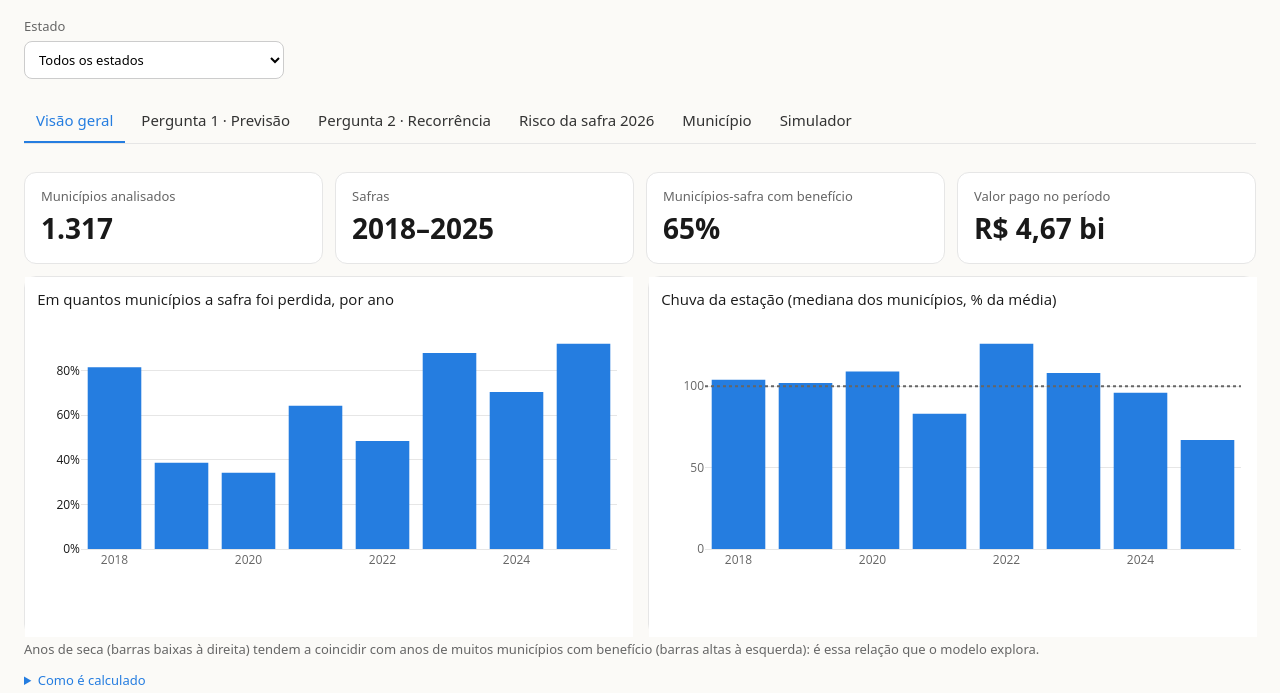
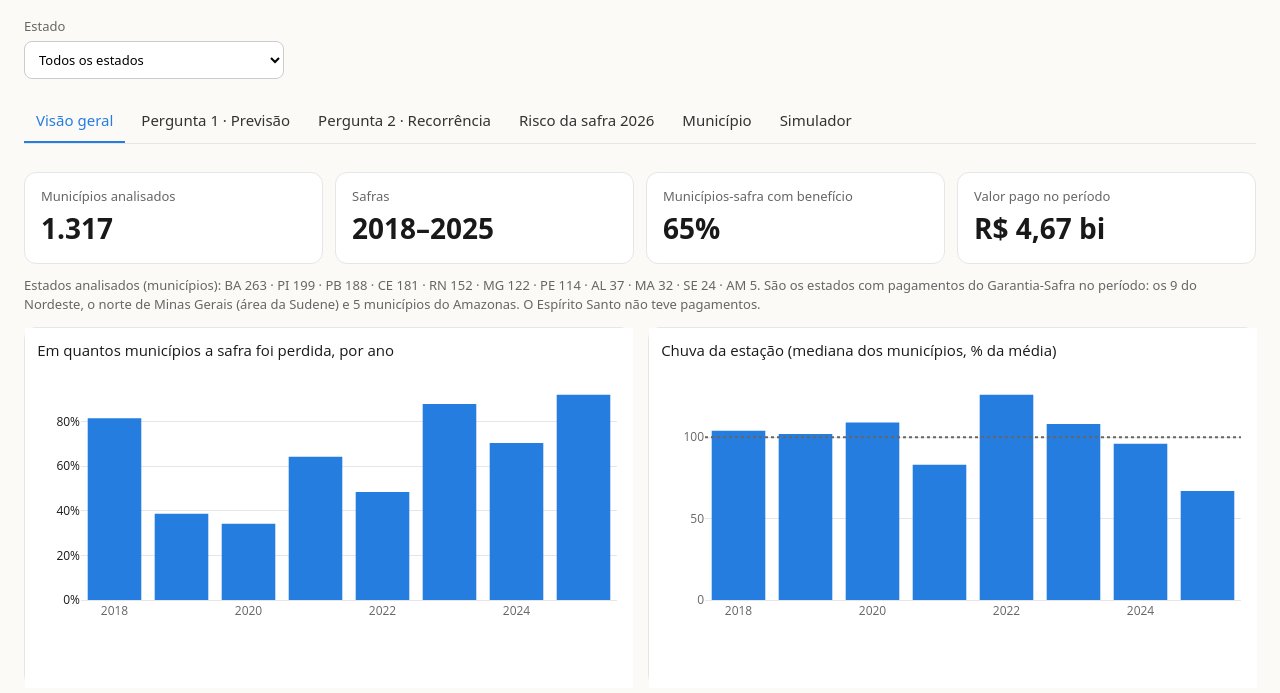
Before and after one commit to rnn0/PROEX, a plain HTML site: page web/index.html in a window 1280 px wide. Shown: the part 99-792 px from the top of the page. Drawn offline with nearby package versions, Linux system fonts and the light colour scheme.

Commit message:
Estados analisados explícitos no site, README e documentação; link do dashboard

```diff
--- a/web/app.js
+++ b/web/app.js
@@ -63,6 +63,11 @@ async function carregar() {
   el("titulo-p2").textContent = r.perguntas[1];
   if (r.safraAtual) el("aba-atual").textContent = `Risco da safra ${r.safraAtual}`;
   el("versao").textContent = `modelo ${r.modelo}, versão ${r.versao}`;
+  const porUf = {};
+  D.municipios.forEach(m => porUf[m.uf] = (porUf[m.uf] || 0) + 1);
+  el("estados").textContent = `Estados analisados (municípios): ` + Object.entries(porUf).sort((a, b) => b[1] - a[1])
+    .map(([u, n]) => `${u} ${n}`).join(" · ") + ". São os estados com pagamentos do Garantia-Safra no período: os 9 do " +
+    "Nordeste, o norte de Minas Gerais (área da Sudene) e 5 municípios do Amazonas. O Espírito Santo não teve pagamentos.";
   el("dados-qualidade").textContent = JSON.stringify(r.dados, null, 2);
   desenhar();
   simulador();
--- a/web/index.html
+++ b/web/index.html
@@ -31,6 +31,7 @@
 <main>
   <section id="geral" class="aba ativa">
     <div class="kpis" id="kpis-geral"></div>
+    <p class="nota" id="estados"></p>
     <div class="grade2">
       <div class="graf" id="g-perda-ano"></div>
       <div class="graf" id="g-chuva-ano"></div>
```
Also changed, not shown: 2 other files.
